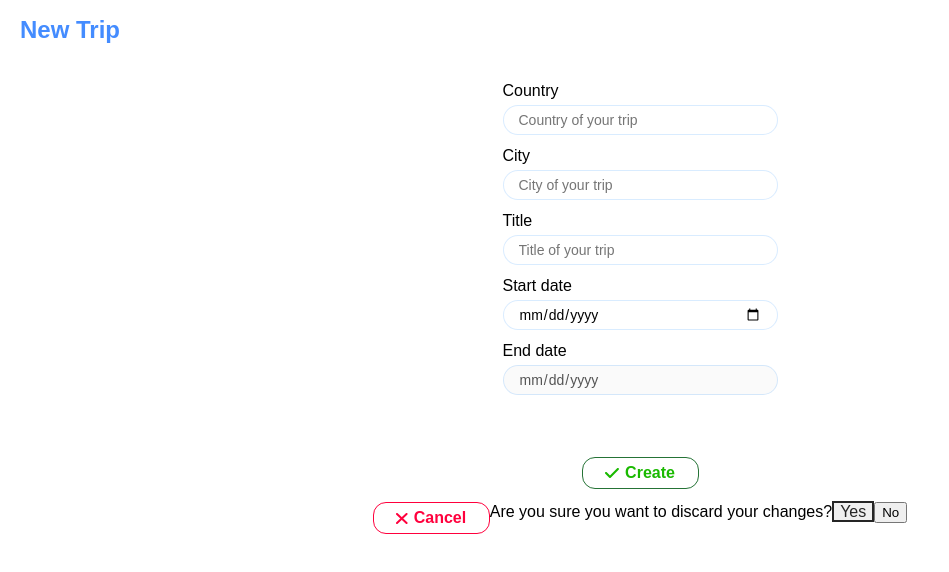
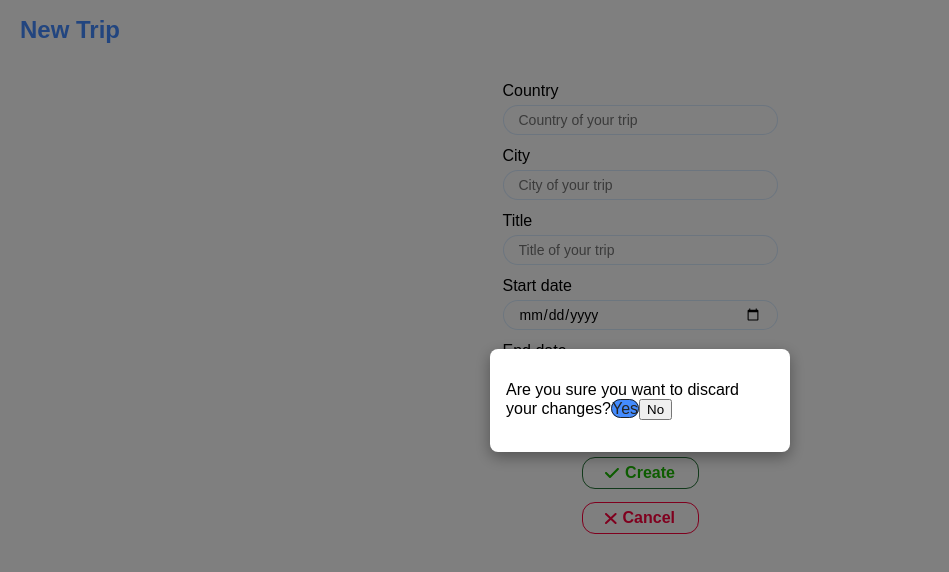
Before and after one commit to e-rmkt/tripify-travel-app, a Next.js app: page /forms/TripForm in a window 1280 px wide. Both pictures are taken after a click on the button "Cancel". Shown: the top 572 px of the page, without its empty margins (0-949 px from the left). Built offline with nearby package versions, Linux system fonts and the light colour scheme.

Commit message:
style: add styling to Modal

```diff
--- a/components/Modals/Modals.styled.js
+++ b/components/Modals/Modals.styled.js
@@ -1,56 +1,25 @@
 import styled from "styled-components";
 import Link from "next/link";
 
-export const StyledModelWrapper = styled.div`
-  width: 300px;
-  height: 200px;
-`;
-
 export const StyledModal = styled.div`
-  background: white;
-  height: 100%;
-  width: 100%;
-  border-radius: 15px;
-  padding: 15px;
-`;
-
-export const StyledModalOverlay = styled.div`
-  position: absolute;
-  top: 0;
-  left: 0;
-  width: 100%;
-  height: 100%;
+  position: fixed;
+  inset: 0;
   display: flex;
+  align-items: center;
   justify-content: center;
-  align-items: center;
   background-color: rgba(0, 0, 0, 0.5);
 `;
-
-export const StyledModalBody = styled.div`
+export const StyledModalContent = styled.div`
   display: flex;
-  flex-direction: row;
-  flex-wrap: wrap;
-  gap: 20px;
-  justify-content: center;
-  padding-top: 10px;
+  background-color: white;
+  border-radius: 8px;
+  box-shadow: rgba(0, 0, 0, 0.35) 0px 5px 15px;
+  width: 300px;
+  padding: 16px;
+  position: relative;
 `;
-
-export const StyledModalHeader = styled.div`
-  display: flex;
-  justify-content: flex-end;
-  font-size: 25px;
-`;
-
 export const StyledLink = styled(Link)`
-  background-color: buttonface;
-  padding-inline: 6px;
-  border-width: 2px;
-  border-style: solid;
-`;
-
-export const StyledModalYesButton = styled.button`
-  margin-top: 30px;
-  width: 110px;
+  width: 100px;
   height: 25px;
   background-color: #448cff;
   border: 1px solid;
@@ -58,12 +27,29 @@ export const StyledModalYesButton = styled.button`
   border-radius: 13px;
 `;
 
+export const StyledWrapper = styled.div`
+  display: flex;
+  justify-content: center;
+  margin-top: 30px;
+  gap: 10px;
+`;
+
+export const StyledModalYesButton = styled.button`
+  width: 100px;
+  height: 25px;
+  background-color: #448cff;
+  border: 1px solid;
+  color: white;
+  border-radius: 13px;
+`;
 export const StyledModalNoButton = styled.button`
-  margin-top: 30px;
-  width: 110px;
+  width: 100px;
   height: 25px;
   color: white;
   background-color: #6d6d6d;
   border: 1px solid;
   border-radius: 13px;
 `;
+export const StyledModalParagraph = styled.p`
+  font-size: 16px;
+`;
--- a/components/Modals/index.js
+++ b/components/Modals/index.js
@@ -1,14 +1,16 @@
 import React from "react";
-import ReactDOM from "react-dom";
 import {
-  StyledModelWrapper,
   StyledModal,
-  StyledModalOverlay,
-  StyledModalBody,
-  StyledModalHeader,
-  StyledHeading,
+  StyledModalParagraph,
+  StyledModalContent,
 } from "./Modals.styled";
 
 export default function Modal({ children }) {
-  return <div>{children}</div>;
+  return (
+    <StyledModal>
+      <StyledModalContent>
+        <StyledModalParagraph>{children}</StyledModalParagraph>
+      </StyledModalContent>
+    </StyledModal>
+  );
 }
```
